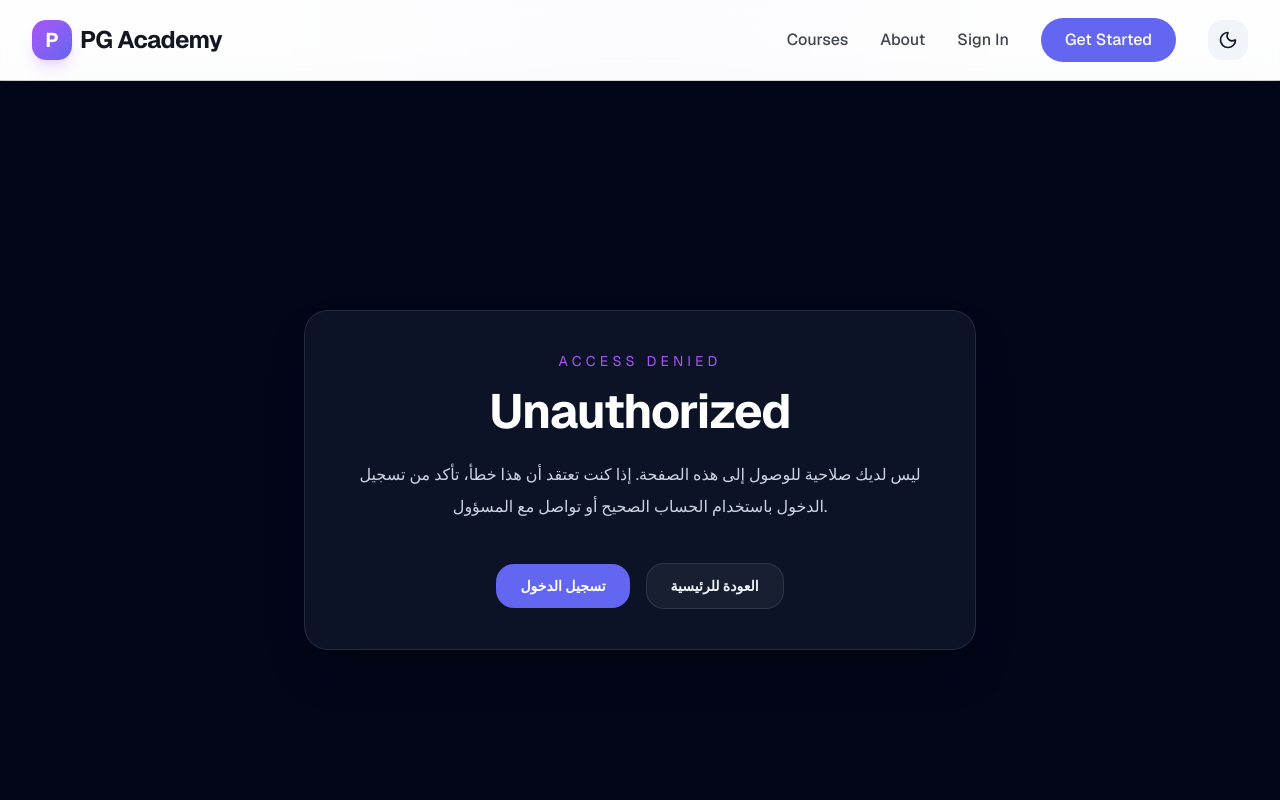
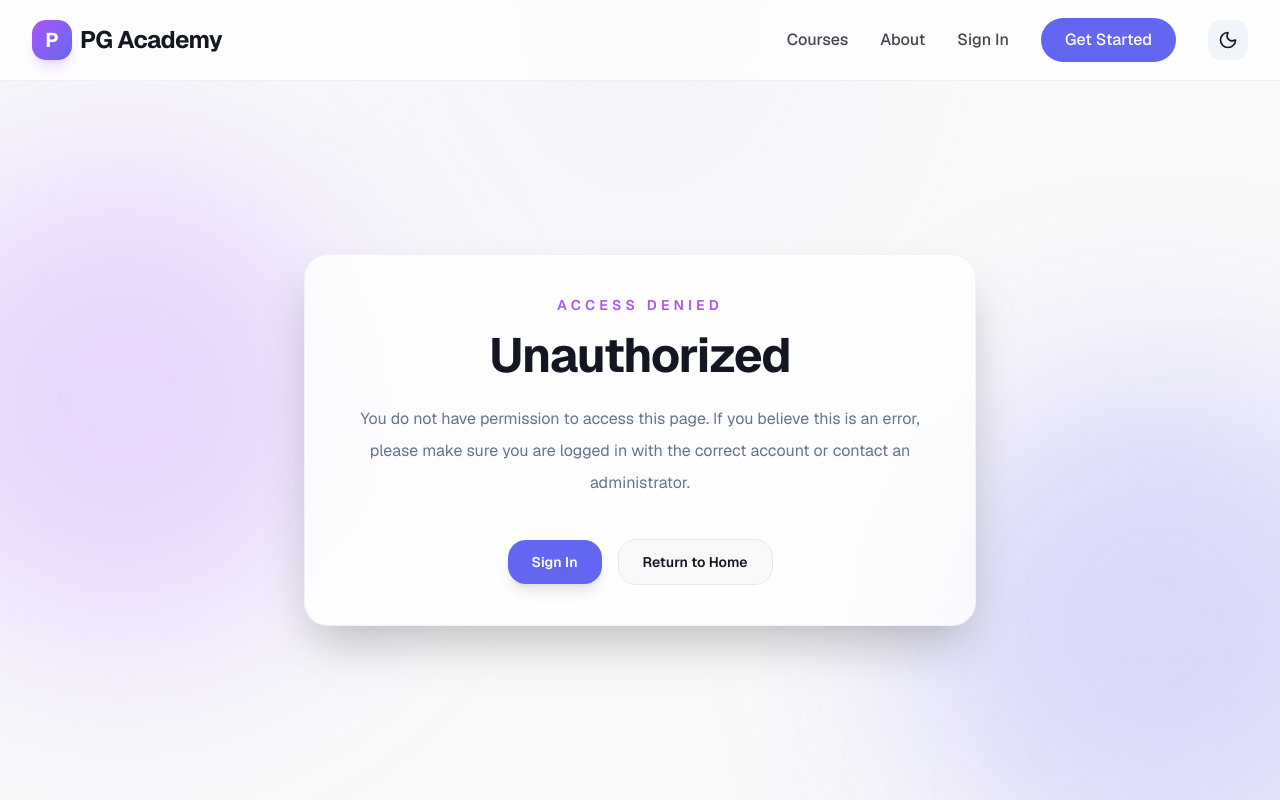
Before and after one commit to os203/Graduation-, a Next.js app: page /unauthorized in a window 1280 px wide. Shown: the top 800 px of the page. Built offline with nearby package versions, Linux system fonts and the light colour scheme; no server answers.

Commit message:
UI: Add light/dark mode support and English translation to Unauthorized page

```diff
--- a/src/app/unauthorized/page.tsx
+++ b/src/app/unauthorized/page.tsx
@@ -2,27 +2,31 @@ import Link from 'next/link';
 
 export default function UnauthorizedPage() {
   return (
-    <div className="min-h-screen flex items-center justify-center bg-slate-950 text-white px-4 py-12">
-      <div className="w-full max-w-2xl rounded-3xl border border-white/10 bg-slate-900/80 p-10 shadow-2xl backdrop-blur-xl">
+    <div className="min-h-[calc(100vh-80px)] flex flex-1 items-center justify-center bg-gray-50/50 dark:bg-slate-950 text-foreground px-4 py-12 relative overflow-hidden">
+      {/* Decorative blobs for visual flair in both modes */}
+      <div className="absolute top-[10%] left-[-10%] w-[500px] h-[500px] rounded-full bg-brand-accent/20 blur-[100px] mix-blend-multiply dark:mix-blend-screen pointer-events-none" />
+      <div className="absolute bottom-[-10%] right-[-10%] w-[500px] h-[500px] rounded-full bg-brand-primary/20 blur-[100px] mix-blend-multiply dark:mix-blend-screen pointer-events-none" />
+
+      <div className="w-full max-w-2xl rounded-3xl border border-border/50 bg-white/80 dark:bg-slate-900/80 p-10 shadow-2xl backdrop-blur-xl relative z-10 hover-lift">
         <div className="text-center">
-          <p className="mb-4 text-sm uppercase tracking-[0.3em] text-brand-accent">Access Denied</p>
-          <h1 className="text-5xl font-bold tracking-tight">Unauthorized</h1>
-          <p className="mt-6 text-base leading-8 text-slate-300">
-            ليس لديك صلاحية للوصول إلى هذه الصفحة. إذا كنت تعتقد أن هذا خطأ، تأكد من تسجيل الدخول باستخدام الحساب الصحيح أو تواصل مع المسؤول.
+          <p className="mb-4 text-sm uppercase tracking-[0.3em] text-brand-accent font-semibold">Access Denied</p>
+          <h1 className="text-5xl font-bold tracking-tight text-foreground">Unauthorized</h1>
+          <p className="mt-6 text-base leading-8 text-muted-foreground">
+            You do not have permission to access this page. If you believe this is an error, please make sure you are logged in with the correct account or contact an administrator.
           </p>
 
           <div className="mt-10 flex flex-col items-center gap-4 sm:flex-row sm:justify-center">
             <Link
               href="/login"
-              className="inline-flex items-center justify-center rounded-2xl bg-brand-primary px-6 py-3 text-sm font-semibold transition hover:opacity-90"
+              className="inline-flex items-center justify-center rounded-2xl bg-brand-primary text-white px-6 py-3 text-sm font-semibold transition hover:opacity-90 shadow-lg"
             >
-              تسجيل الدخول
+              Sign In
             </Link>
             <Link
               href="/"
-              className="inline-flex items-center justify-center rounded-2xl border border-white/10 bg-white/5 px-6 py-3 text-sm font-semibold text-slate-100 transition hover:bg-white/10"
+              className="inline-flex items-center justify-center rounded-2xl border border-border bg-gray-100/50 dark:bg-white/5 px-6 py-3 text-sm font-semibold text-foreground transition hover:bg-gray-200/50 dark:hover:bg-white/10"
             >
-              العودة للرئيسية
+              Return to Home
             </Link>
           </div>
         </div>
```
